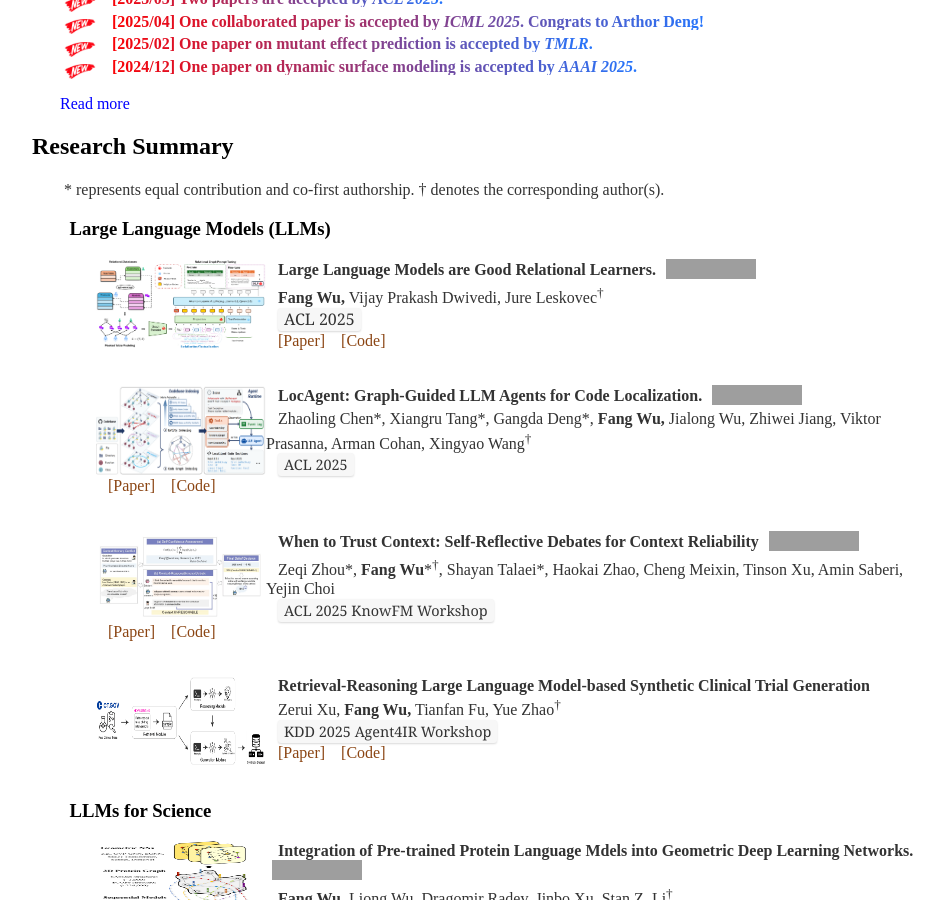
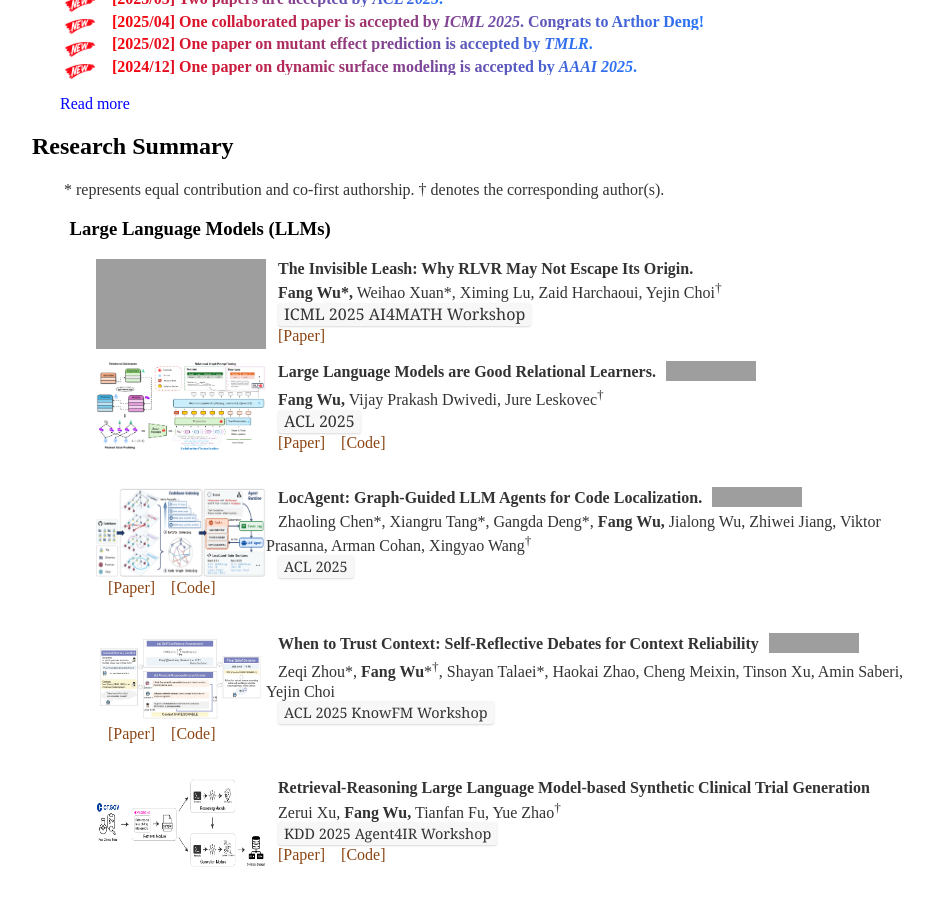
Before and after one commit to smiles724/smiles724.github.io, a Jekyll site: the page built from index.html, in a window 1280 px wide and 900 px high, scrolled down 455 px. Shown: the whole window, without its empty margins (160-1104 px from the left). Built offline with Jekyll 4.4.1, drawn with Linux system fonts in a browser that asks for light colours; nearby versions of some CDN libraries; a style sheet for code colours, icons or effects is not loaded; grey boxes are pictures that could not be loaded.

Commit message:
2025-06-16

```diff
--- a/index.html
+++ b/index.html
@@ -98,6 +98,15 @@ title: Fang WU
 	<!-- TODO: seperate webpages for ai4s and LLM -->
 	<p style="margin-left: 2em;">* represents equal contribution and co-first authorship. &dagger; denotes the corresponding author(s).</p>
 	<h3 style="margin-left: 2em;">Large Language Models (LLMs)</h3>
+			<p style="margin-left: 4em;">
+			<img src="img/paper/RLVR.png" align="left" width="170" height="90"/>
+			&nbsp&nbsp <b>The Invisible Leash: Why RLVR May Not Escape Its Origin.</b>  <br>
+			&nbsp&nbsp <b>Fang Wu*,</b> Weihao Xuan*, Ximing Lu, Zaid Harchaoui, Yejin Choi<sup>&dagger;</sup><br>
+			&nbsp&nbsp <span style="display: inline-block;background: #f7f7f7; color: #333333;padding: 2px 6px;border-radius: 3px;box-shadow: 0px 1px 2px rgba(0, 0, 0, 0.15); font-weight: normal;
+    		font-size: 1.0em; font-family: 'Georgia', 'Times New Roman', serif;">ICML 2025 AI4MATH Workshop</span> <br>
+			&nbsp&nbsp <a href="https://arxiv.org/abs/2507.14843">[Paper]</a>
+			<br>
+		</p>
 		<p style="margin-left: 4em;">
 			<img src="img/paper/relllm.png" align="left" width="170" height="90"/>
 			&nbsp&nbsp <b>Large Language Models are Good Relational Learners.</b>
@@ -644,6 +653,8 @@ title: Fang WU
         border-radius: 5px; box-shadow: 0px 4px 6px rgba(0, 0, 0, 0.2), 0px 1px 3px rgba(0, 0, 0, 0.1);font-weight: bold;font-size: 1.0em;text-shadow: 1px 1px 2px rgba(0, 0, 0, 0.3);
         font-family: 'Georgia', 'Times New Roman', serif;">AISTATS 2025</span>, <span style="display: display: inline-block;background: linear-gradient(135deg, #ff7e5f, #feb47b);color: white; padding: 3px 6px;
         border-radius: 5px; box-shadow: 0px 4px 6px rgba(0, 0, 0, 0.2), 0px 1px 3px rgba(0, 0, 0, 0.1);font-weight: bold;font-size: 1.0em;text-shadow: 1px 1px 2px rgba(0, 0, 0, 0.3);
+        font-family: 'Georgia', 'Times New Roman', serif;">AAAI 2026</span> , <span style="display: display: inline-block;background: linear-gradient(135deg, #ff7e5f, #feb47b);color: white; padding: 3px 6px;
+        border-radius: 5px; box-shadow: 0px 4px 6px rgba(0, 0, 0, 0.2), 0px 1px 3px rgba(0, 0, 0, 0.1);font-weight: bold;font-size: 1.0em;text-shadow: 1px 1px 2px rgba(0, 0, 0, 0.3);
         font-family: 'Georgia', 'Times New Roman', serif;">IJCAI 2025</span>, <span style="display: display: inline-block;background: linear-gradient(135deg, #ff7e5f, #feb47b);color: white; padding: 3px 6px;
         border-radius: 5px; box-shadow: 0px 4px 6px rgba(0, 0, 0, 0.2), 0px 1px 3px rgba(0, 0, 0, 0.1);font-weight: bold;font-size: 1.0em;text-shadow: 1px 1px 2px rgba(0, 0, 0, 0.3);
         font-family: 'Georgia', 'Times New Roman', serif;">ML4H 2023-2024</span>, <span style="display: display: inline-block;background: linear-gradient(135deg, #ff7e5f, #feb47b);color: white; padding: 3px 6px;
```
